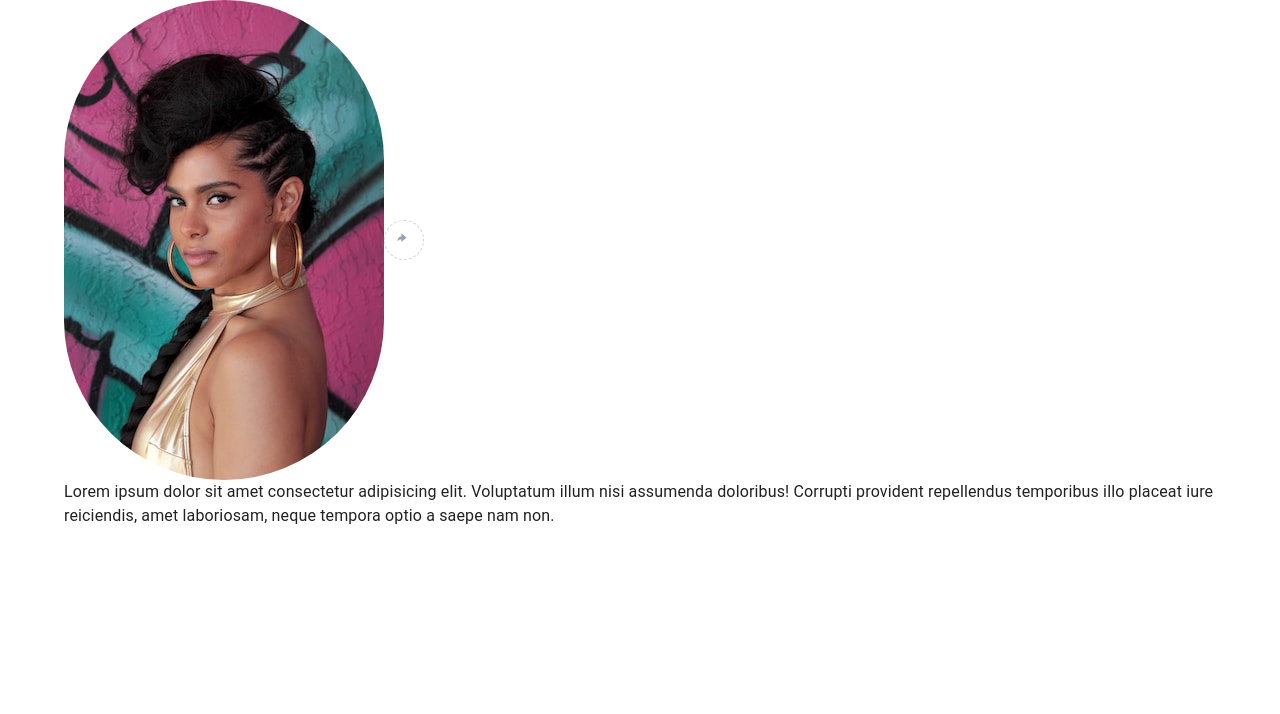
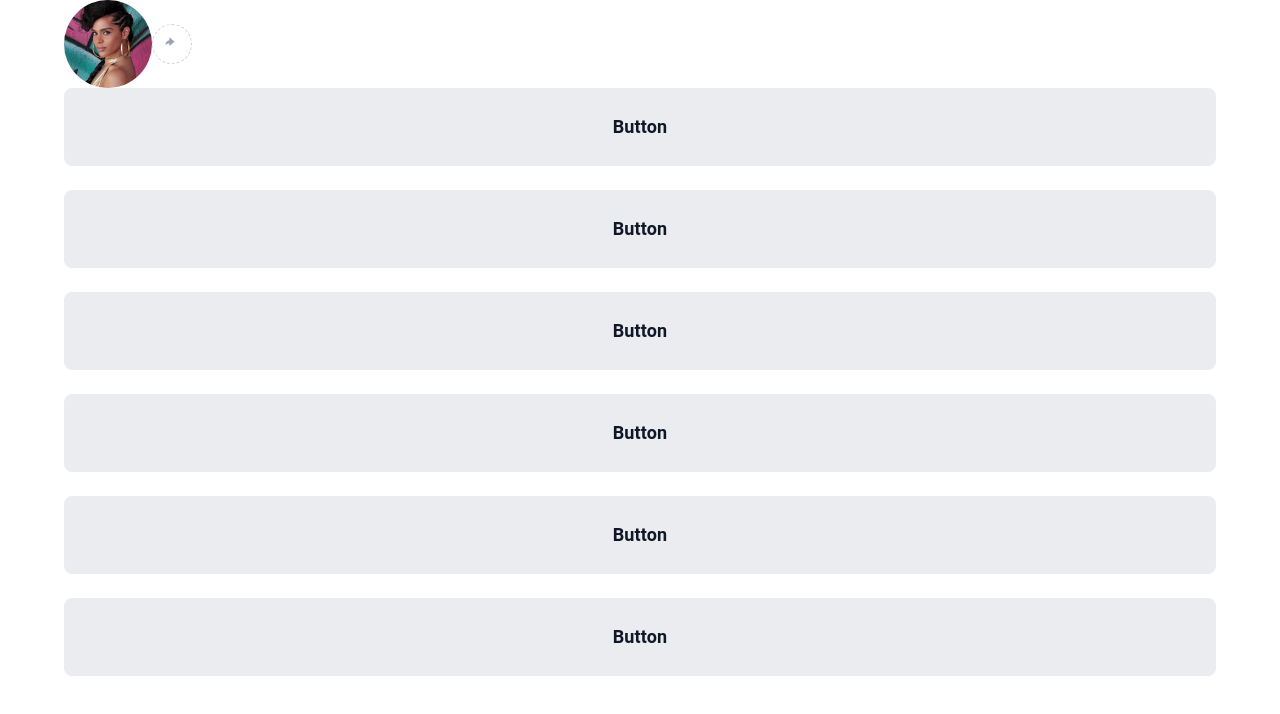
Before and after one commit to michaelhpet/linktree-clone-zuri, a Next.js app: page / in a window 1280 px wide. Shown: the top 714 px of the page. Built offline with nearby package versions, Linux system fonts and the light colour scheme.

Commit message:
designed LinkButton

```diff
--- a/src/components/LinkButton.tsx
+++ b/src/components/LinkButton.tsx
@@ -15,11 +15,15 @@ export default function LinkButton(props: Props) {
 }
 
 const StyledLink = styled('a')(({ theme }) => ({
+  // container
+  display: 'block',
+
   // text
   color: '#101828',
   fontSize: '18px',
   fontWeight: 600,
   lineHeight: '28px',
+  textDecoration: 'none',
   textAlign: 'center',
 
   // background
--- a/src/components/NavBar.tsx
+++ b/src/components/NavBar.tsx
@@ -6,7 +6,14 @@ import profileImage from '../images/profile-image.jpeg';
 export default function NavBar() {
   return (
     <Stack direction='row' alignItems='center'>
-      <Avatar src={profileImage} />
+      <Avatar>
+        <Image
+          id='profile__img'
+          src={profileImage}
+          layout='fill'
+          objectFit='cover'
+        />
+      </Avatar>
 
       <IconButton>
         <ShareIcon />
@@ -15,10 +22,15 @@ export default function NavBar() {
   );
 }
 
-const Avatar = styled(Image)({
+const Avatar = styled('div')({
+  position: 'relative',
   width: 88,
   height: 88,
-  borderRadius: 275,
+  borderRadius: '50%',
+
+  '& img': {
+    borderRadius: '50%',
+  },
 });
 
 const IconButton = styled(MuiIconButton)({
--- a/src/pages/index.tsx
+++ b/src/pages/index.tsx
@@ -1,16 +1,16 @@
-import { Typography } from '@mui/material';
+import { Stack, Typography } from '@mui/material';
 import type { NextPage } from 'next';
 import Layout from '../components/Layout';
+import LinkButton from '../components/LinkButton';
 
 const Home: NextPage = () => {
   return (
     <Layout>
-      <Typography>
-        Lorem ipsum dolor sit amet consectetur adipisicing elit. Voluptatum
-        illum nisi assumenda doloribus! Corrupti provident repellendus
-        temporibus illo placeat iure reiciendis, amet laboriosam, neque tempora
-        optio a saepe nam non.
-      </Typography>
+      <Stack spacing={3}>
+        {[0, 1, 2, 3, 4, 5].map((itm) => (
+          <LinkButton key='itm' href='#' label='Button' />
+        ))}
+      </Stack>
     </Layout>
   );
 };
```
